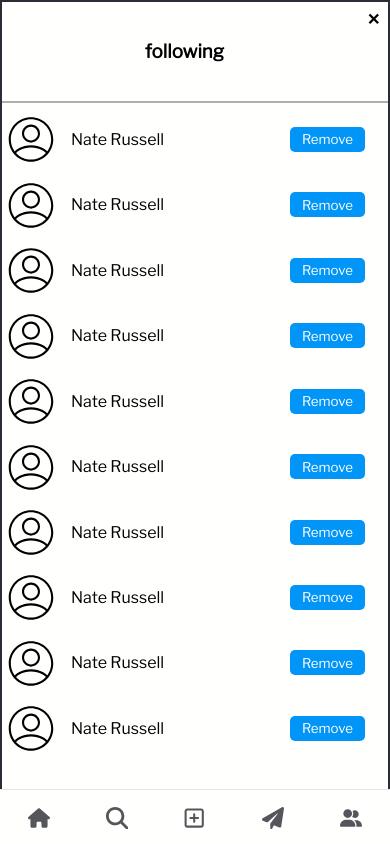
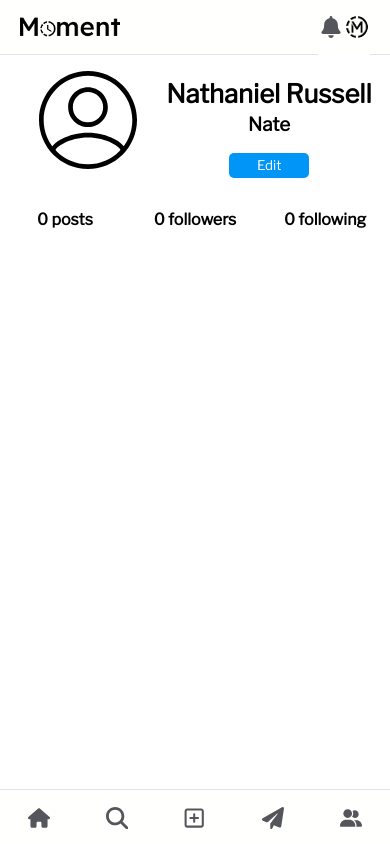
Before and after one commit to NRK-group/Moment, a React (Vite) app in the folder frontend/: page /profile in a window 390 px wide. Built offline with nearby package versions, Linux system fonts and the light colour scheme.

Commit message:
Profile stats and pics complete

```diff
--- a/frontend/src/pages/profile/Profile.css
+++ b/frontend/src/pages/profile/Profile.css
@@ -1,5 +1,5 @@
 .profileCard{
-    height: calc(100vh - 60px);
+    height: calc(100vh);
     width: 100%;
     margin: auto;
     padding-top: 60px;
@@ -10,7 +10,7 @@
     height: fit-content;
     width: 75%;
     min-width: 500px;
-    margin: auto;
+    margin: 3% auto 1%;
 }
 
 .profileAvatarImg{
@@ -37,7 +37,7 @@
 
 .profileDetailText {
     width: fit-content;
-    margin: auto;
+    margin: 2% auto;
 }
 
 .profileDetailBtn{
@@ -85,6 +85,7 @@ p{
 }
 
 .popUp{
+    display: none;
     position: fixed;
     width: 100%;
     height: 100%;
@@ -137,9 +138,7 @@ p{
     overflow: auto;
 }
 
-.followStatsPopUpUserSection {
-    /* background-color: red; */
-}
+
 
 .followStatUser{
     display: flex;
@@ -192,6 +191,7 @@ p{
     .profileSection{
         min-width: 0;
         width: 100%;
+        /* height: 55%; */
     }
 
     .profileStats{
@@ -223,17 +223,21 @@ p{
         justify-content: center;
         align-items: center;
         height: 100%;
+        margin-right: 1vw;
     }
     .profileAvatarImg{
         height: 110px;
+        width: 110px;
     }
     .profileFullName{
-        font-size: var(--tertiary-font-size);
+        font-size: var(--heding-font-size);
+        min-width: 206px;
     }
     .profileSection{
-        height: 30%;
+        height: 20%;
         min-height: 175px;
-        margin-bottom: 1vh;
+        margin: 5% auto 1%;
+
     }
 
     .profileDetails{
```
